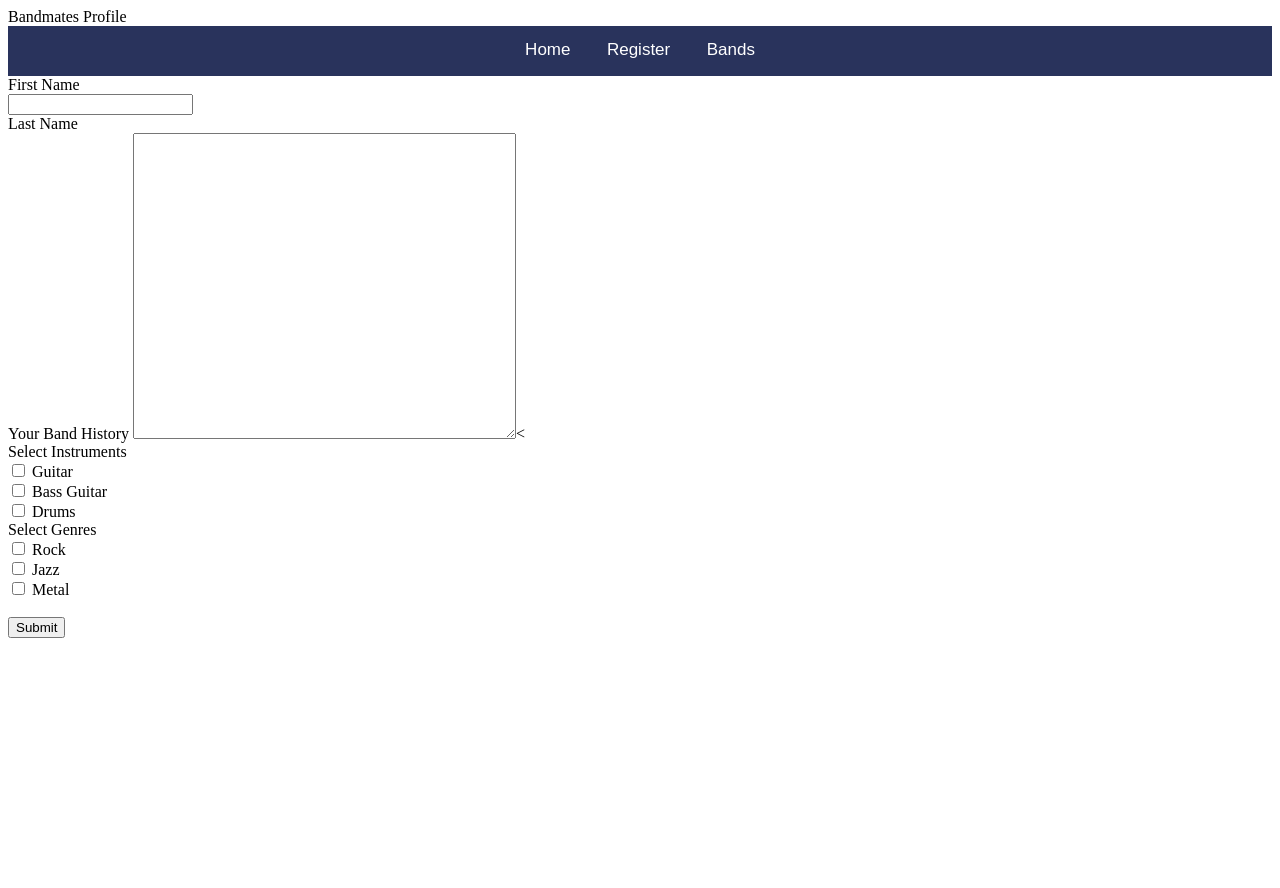
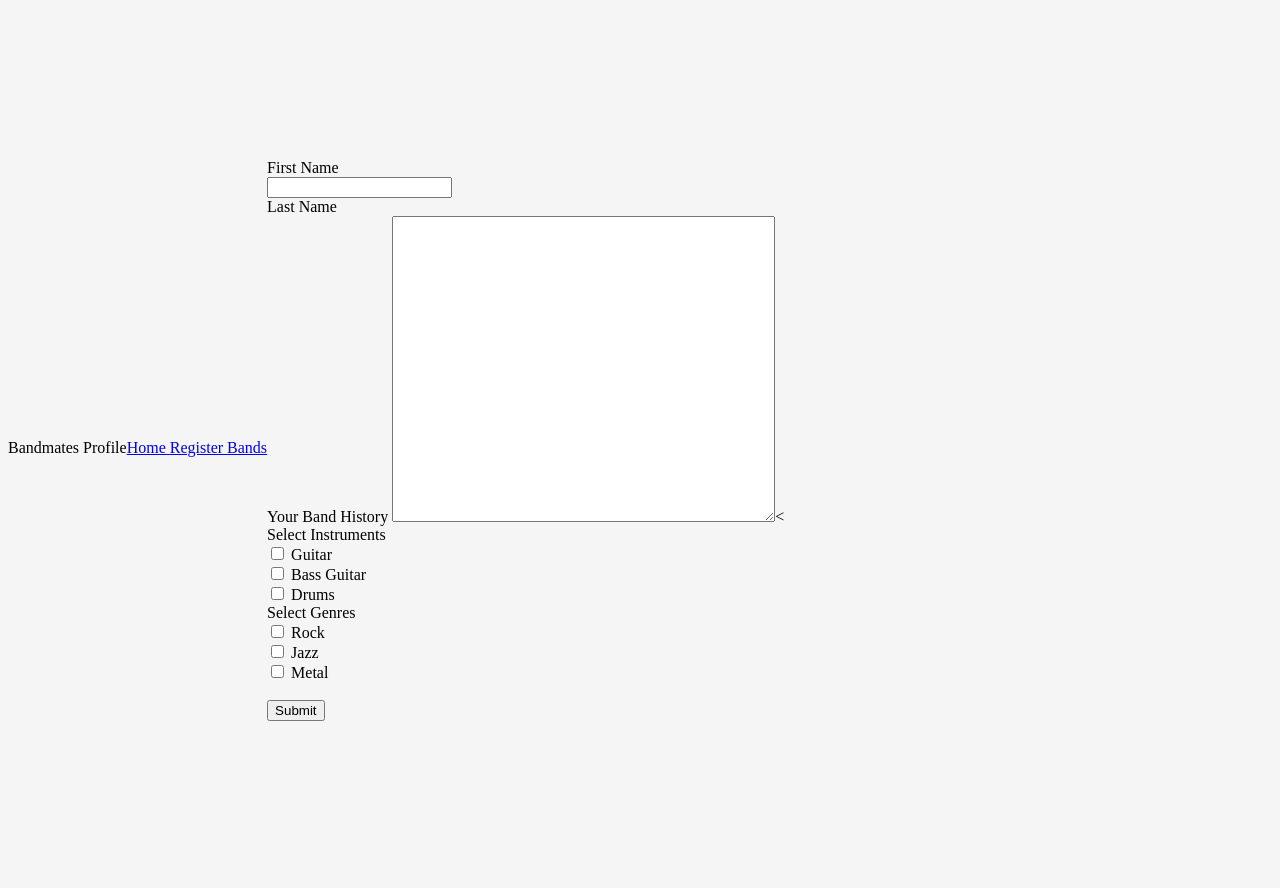
Before and after one commit to MTheodorou100/Bandmates, a PHP site: page /profile.php in a window 1280 px wide. Before the commit the page ends 638 px from the top, so only its background shows below. Run offline with PHP 8.4, Linux system fonts and the light colour scheme.

Commit message:
bootstrap css

```diff
--- a/style.css
+++ b/style.css
@@ -1,19 +1,44 @@
-    nav {
-      font-family: 'Rubik', sans-serif;
-      height: 50px;
-      width: 100%;
-      background-color: #29335C;
-      text-align: center;
-      position: sticky;
-      display: inline-block;
-	}
+html,
+body {
+  height: 100%;
+}
 
-	nav a {
-      font-family: 'Rubik', sans-serif;
-      display: inline-block;
-      color: white;
-      text-align: center;
-      padding: 14px 16px;
-      text-decoration: none;
-      font-size: 17px;
-	}
+body {
+  display: -ms-flexbox;
+  display: flex;
+  -ms-flex-align: center;
+  align-items: center;
+  padding-top: 40px;
+  padding-bottom: 40px;
+  background-color: #f5f5f5;
+}
+
+.form-signin {
+  width: 100%;
+  max-width: 330px;
+  padding: 15px;
+  margin: auto;
+}
+.form-signin .checkbox {
+  font-weight: 400;
+}
+.form-signin .form-control {
+  position: relative;
+  box-sizing: border-box;
+  height: auto;
+  padding: 10px;
+  font-size: 16px;
+}
+.form-signin .form-control:focus {
+  z-index: 2;
+}
+.form-signin input[type="email"] {
+  margin-bottom: -1px;
+  border-bottom-right-radius: 0;
+  border-bottom-left-radius: 0;
+}
+.form-signin input[type="password"] {
+  margin-bottom: 10px;
+  border-top-left-radius: 0;
+  border-top-right-radius: 0;
+}
```
